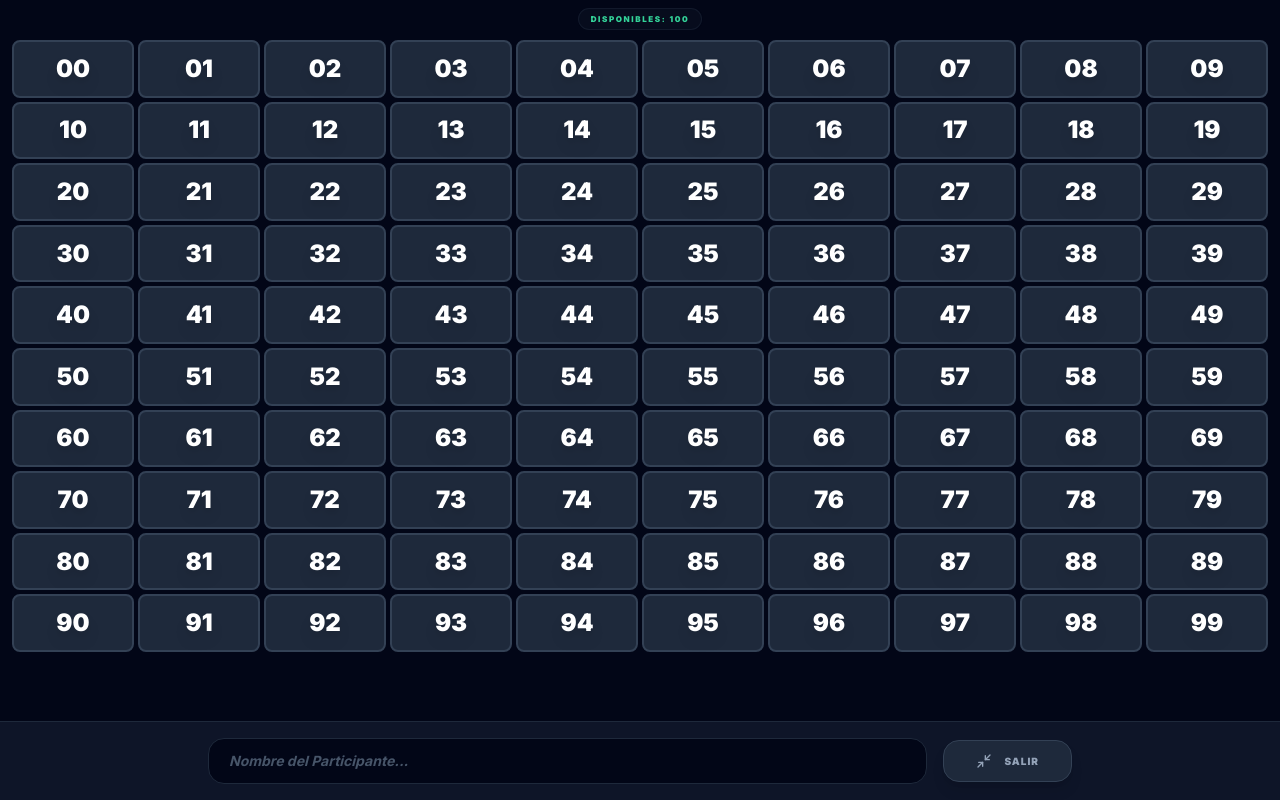
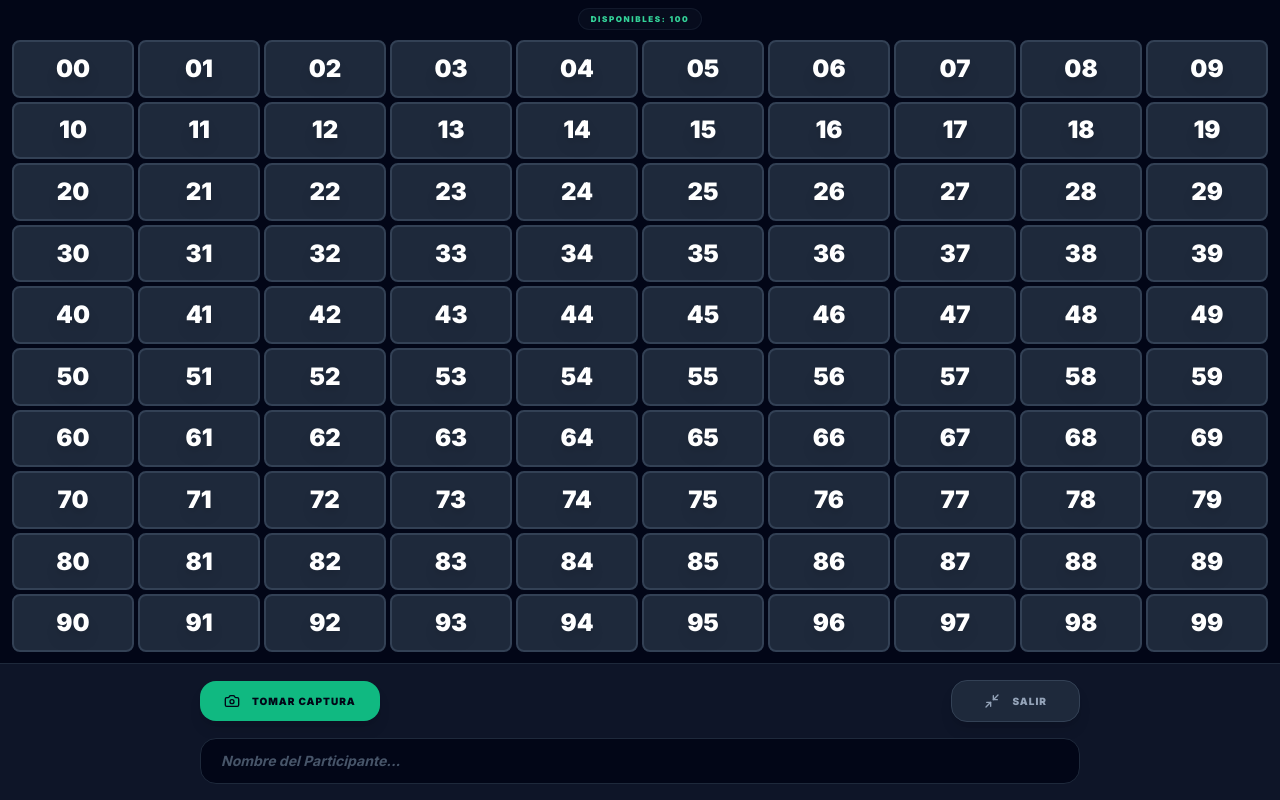
Before and after one commit to newxmkxkombat-coder/RifaMasterv2, a React (Vite) app: page / in a window 1280 px wide. Both pictures are taken after a click on the button 367 px from the left and 36 px from the top of the page. Built offline with nearby package versions, Linux system fonts and the light colour scheme.

Commit message:
Update App.tsx

```diff
--- a/App.tsx
+++ b/App.tsx
@@ -22,7 +22,9 @@ import {
   FileText,
   Copy,
   X as CloseIcon,
-  User as UserIcon
+  User as UserIcon,
+  Camera,
+  Loader2
 } from 'lucide-react';
 
 const App: React.FC = () => {
@@ -45,12 +47,14 @@ const App: React.FC = () => {
   const [swappingTicketId, setSwappingTicketId] = useState<string | null>(null);
   const [addingTicketsToUser, setAddingTicketsToUser] = useState<string | null>(null);
   const [isSaving, setIsSaving] = useState(false);
+  const [isCapturing, setIsCapturing] = useState(false);
   const [showDbMenu, setShowDbMenu] = useState(false);
   const [isFullScreen, setIsFullScreen] = useState(false);
   const [fullScreenName, setFullScreenName] = useState('');
 
   const fsInputContainerRef = useRef<HTMLDivElement>(null);
   const fileInputRef = useRef<HTMLInputElement>(null);
+  const gridRef = useRef<HTMLDivElement>(null);
 
   const [fsSuggestions, setFsSuggestions] = useState<string[]>([]);
   const [showFsSuggestions, setShowFsSuggestions] = useState(false);
@@ -217,6 +221,55 @@ const App: React.FC = () => {
     downloadAnchor.click();
     downloadAnchor.remove();
     setShowDbMenu(false);
+  };
+
+  const handleCaptureBoard = async () => {
+    if (!gridRef.current) return;
+
+    setIsCapturing(true);
+    try {
+      // Usar html2canvas de forma segura desde el objeto window definido en el HTML
+      const html2canvas = (window as any).html2canvas;
+      const canvas = await html2canvas(gridRef.current, {
+        backgroundColor: '#020617', // Slate 950
+        scale: 2, // Mejor resolución para móviles
+        logging: false,
+        useCORS: true
+      });
+
+      const image = canvas.toDataURL("image/png");
+      const fileName = `rifa_tablero_${new Date().getTime()}.png`;
+
+      // Intentar compartir si es móvil, de lo contrario descargar
+      if (navigator.share && navigator.canShare) {
+        const blob = await (await fetch(image)).blob();
+        const file = new File([blob], fileName, { type: 'image/png' });
+
+        if (navigator.canShare({ files: [file] })) {
+          await navigator.share({
+            files: [file],
+            title: 'Estado de la Rifa',
+            text: 'Aquí está el estado actual de los números.'
+          });
+        } else {
+          downloadImage(image, fileName);
+        }
+      } else {
+        downloadImage(image, fileName);
+      }
+    } catch (error) {
+      console.error("Capture failed", error);
+      alert("No se pudo tomar la captura. Intenta nuevamente.");
+    } finally {
+      setIsCapturing(false);
+    }
+  };
+
+  const downloadImage = (dataUrl: string, name: string) => {
+    const link = document.createElement('a');
+    link.download = name;
+    link.href = dataUrl;
+    link.click();
   };
 
   const handlePrepareExportText = () => {
@@ -476,6 +529,7 @@ const App: React.FC = () => {
                  </div>
               )}
               <TicketGrid
+                ref={gridRef}
                 tickets={tickets}
                 onToggleTicket={handleToggleTicket}
                 swappingTicketId={swappingTicketId}
@@ -498,8 +552,30 @@ const App: React.FC = () => {
 
       {/* Control for Full Screen Mode */}
       {isFullScreen && (
-        <div className="fixed bottom-0 left-0 right-0 p-4 bg-slate-900/95 backdrop-blur-xl border-t border-slate-800 z-50 flex justify-center items-center">
-           <div className="flex flex-col sm:flex-row items-center gap-4 w-full max-w-4xl px-4">
+        <div className="fixed bottom-0 left-0 right-0 p-4 bg-slate-900/95 backdrop-blur-xl border-t border-slate-800 z-50 flex flex-col items-center gap-4">
+           {/* Barra Superior del control con botón de captura */}
+           <div className="flex justify-between items-center w-full max-w-4xl px-2">
+              <button
+                type="button"
+                onClick={handleCaptureBoard}
+                disabled={isCapturing}
+                className="bg-emerald-500 hover:bg-emerald-400 text-slate-950 px-6 py-3 rounded-2xl font-black uppercase tracking-widest text-[10px] flex items-center gap-3 active:scale-95 transition-all shadow-lg disabled:opacity-50"
+              >
+                {isCapturing ? <Loader2 size={16} className="animate-spin" /> : <Camera size={16} />}
+                {isCapturing ? 'Capturando...' : 'Tomar Captura'}
+              </button>
+
+              <button
+                type="button"
+                onClick={() => { setIsFullScreen(false); setAddingTicketsToUser(null); }}
+                className="bg-slate-800 hover:bg-slate-700 text-slate-400 px-8 py-3 rounded-2xl font-black uppercase tracking-widest text-[10px] flex items-center gap-3 active:scale-95 transition-all shadow-lg border border-slate-700"
+              >
+                <Minimize2 size={16} />
+                SALIR
+              </button>
+           </div>
+
+           <div className="flex flex-col sm:flex-row items-center gap-4 w-full max-w-4xl px-2">
               <div className="flex-1 w-full sm:w-auto relative" ref={fsInputContainerRef}>
                  <div className="flex items-center gap-3">
                     <input
@@ -554,15 +630,6 @@ const App: React.FC = () => {
                     </div>
                  )}
               </div>
-
-              <button
-                type="button"
-                onClick={() => { setIsFullScreen(false); setAddingTicketsToUser(null); }}
-                className="bg-slate-800 hover:bg-slate-700 text-slate-400 px-8 py-3 rounded-2xl font-black uppercase tracking-widest text-[10px] flex items-center gap-3 active:scale-95 transition-all shadow-lg border border-slate-700"
-              >
-                <Minimize2 size={16} />
-                SALIR
-              </button>
            </div>
         </div>
       )}
```
